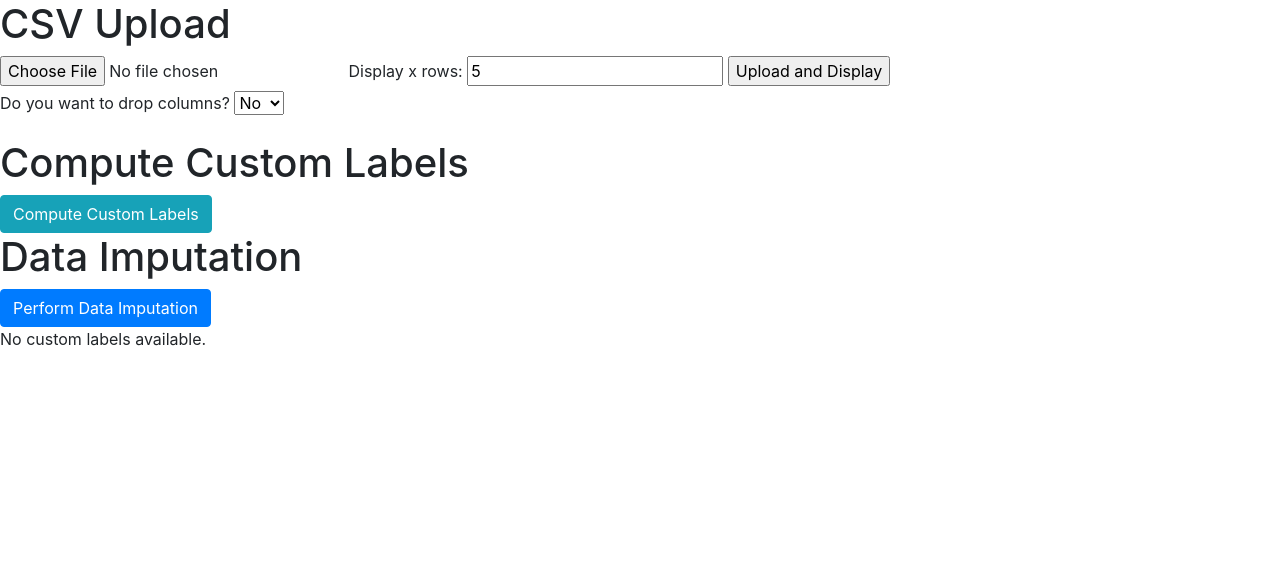
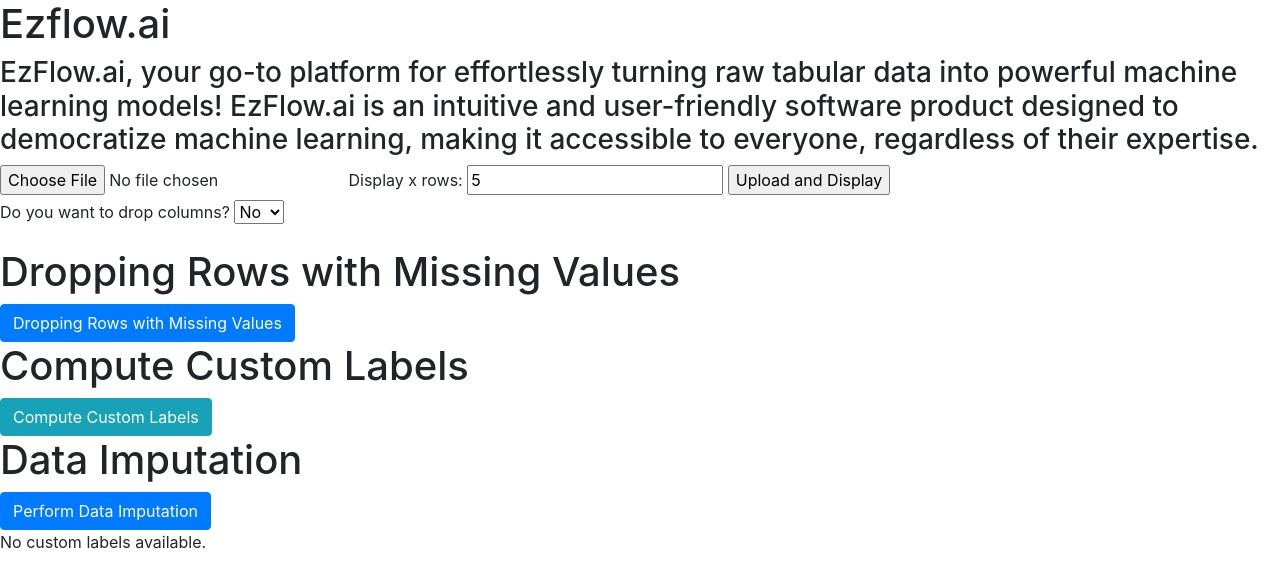
Before and after one commit to anandr07/EzFlow.ai, a Flask app: page / in a window 1280 px wide. Shown: the top 582 px of the page. Run offline with Flask 3, Linux system fonts and the light colour scheme; some libraries are stand-ins or nearby versions.

Commit message:
Merge branch 'data_processing-gaurab' of https://github.com/anandr07/EzFlow.ai into data_processing-gaurab

```diff
--- a/app/controllers/data_processing_controller.py
+++ b/app/controllers/data_processing_controller.py
@@ -10,7 +10,8 @@ import pandas as pd
 from flask import render_template, request, redirect, url_for
 from app import app
 from app.services.data_processing_service import drop_selected_columns, process_uploaded_file, col_labelling
-from app.services.data_processing_service import perform_imputation
+from app.services.data_processing_service import perform_imputation, dropping_rows_with_missing_value
+
 # import os
 # import tempfile
 
@@ -71,6 +72,22 @@ def compute_custom_labels():
         return render_template('index.html', error_message=f"An error occurred during custom label computation: {e}", Custom_labelling=Custom_labelling)
 
 
+@app.route('/dropping_rows_with_missing_values' , methods=['POST'])
+def dropping_rows_missing_values():
+    global data #here the data is being called for global scope
+    dropping_rows_attempted=True
+    try:
+        df, features_na_values_perc = dropping_rows_with_missing_value(data) #df and features with na are returned
+        # print(features_na_values_perc)
+        # df = datarows_missing_values[0]
+        # features_na_values_perc = datarows_missing_values[1]
+
+        return render_template('index.html', dropping_rows_attempted=dropping_rows_attempted, features_na_values_perc = features_na_values_perc) # Here the  data after dropping the rows is outputted in the webpage
+
+    except Exception as e:
+        return render_template('index.html', error_message=f"An error occured while dropping rows with missing values: {e}", dropping_rows_attempted=dropping_rows_attempted)
+
+
 @app.route('/data_impuation', methods=['POST'])
 def imputation():
     global data #Here the data is being called from the global scope
--- a/app/services/data_processing_service.py
+++ b/app/services/data_processing_service.py
@@ -7,6 +7,7 @@ If a new change is made make sure it doesn't affect the earlier codes.
 
 import pandas as pd
 from flask import request
+import numpy as np
 
 user_labeled_col = {}
 custom_col_labels ={}
@@ -46,6 +47,35 @@ def col_labelling(data):
                 custom_col_labels[col] = 'numerical'
     return custom_col_labels
 
+def dropping_rows_with_missing_value(file):
+    try:
+        df = file
+        print("Columns with missing values:", [column for column in df.columns if df[column].isnull().any()])
+
+    # Identify features with more than 60% missing values
+        features_with_na = {}
+        # print("col:",df.columns)
+        for feature_names in df.columns:
+            if df[feature_names].isnull().sum() > 1:
+                missing_percentage = np.round(df[feature_names].isnull().mean() * 100, 4)
+                features_with_na[feature_names] = missing_percentage
+
+        # Print feature names and their respective percentage of missing values
+        #print("sadas",len(features_with_na))
+        for feature, missing_percentage in features_with_na.items():
+            print(f"{feature}: {missing_percentage}% missing values")
+
+
+        # Drop rows with missing values in columns having more than 80% missing values
+            df.dropna(subset=features_with_na, inplace=True)
+        # returning the DataFrame after dropping rows
+            return df,features_with_na
+
+    except Exception as e:
+        print(f"No file {e}")
+        return None
+
+
 def perform_imputation(file):
     try:
         df=file
--- a/app/templates/index.html
+++ b/app/templates/index.html
@@ -3,7 +3,7 @@
 <head>
     <meta charset="UTF-8">
     <meta name="viewport" content="width=device-width, initial-scale=1.0">
-    <title>CSV Upload</title>
+    <title>Ezflow.ai</title>
 
     <!-- Bootstrap CSS library -->
     <link rel="stylesheet" href="https://stackpath.bootstrapcdn.com/bootstrap/4.3.1/css/bootstrap.min.css" integrity="sha384-ggOyR0iXCbMQv3Xipma34MD+dH/1fQ784/j6cY/iJTQUOhcWr7x9JvoRxT2MZw1T" crossorigin="anonymous">
@@ -21,7 +21,8 @@
     </script>
 </head>
 <body>
-    <h1>CSV Upload</h1>
+    <h1>Ezflow.ai</h1>
+    <h3>EzFlow.ai, your go-to platform for effortlessly turning raw tabular data into powerful machine learning models! EzFlow.ai is an intuitive and user-friendly software product designed to democratize machine learning, making it accessible to everyone, regardless of their expertise.</h3>
     <form action="{{ url_for('upload_file') }}" method="post" enctype="multipart/form-data">
         <input type="file" name="file" accept=".csv" required>
         <label for="x_rows">Display x rows:</label>
@@ -64,6 +65,24 @@
         </form>
     </div>
 
+    <!-- Dropping Rows Section -->
+    <h1>Dropping Rows with Missing Values</h1>
+    <form action="{{ url_for('dropping_rows_missing_values') }}" method="post">
+        <input type="hidden" name="data" value="{{ df }}">
+        <button type="submit" class="btn btn-primary">Dropping Rows with Missing Values</button>
+    </form>
+
+    {% if dropping_rows_attempted %}
+        {% if features_na_values_perc %}
+            <h2>Values Dropped</h2>
+            {{ features_na_values_perc | safe }}
+        {% else %}
+            <p>No rows dropped</p>
+        {% endif %}
+    {% endif %}
+
+
+
     <h1>Compute Custom Labels</h1>
     <form action="{{ url_for('compute_custom_labels') }}" method="post">
         <button type="submit" class="btn btn-info">Compute Custom Labels</button>
```
